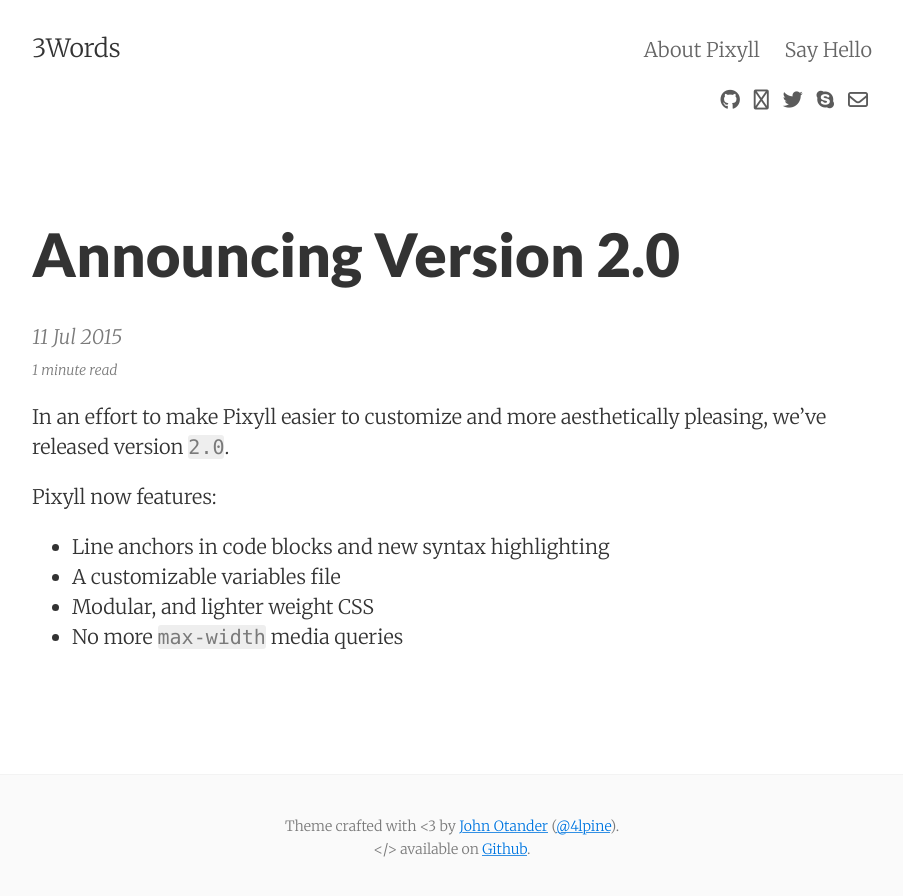
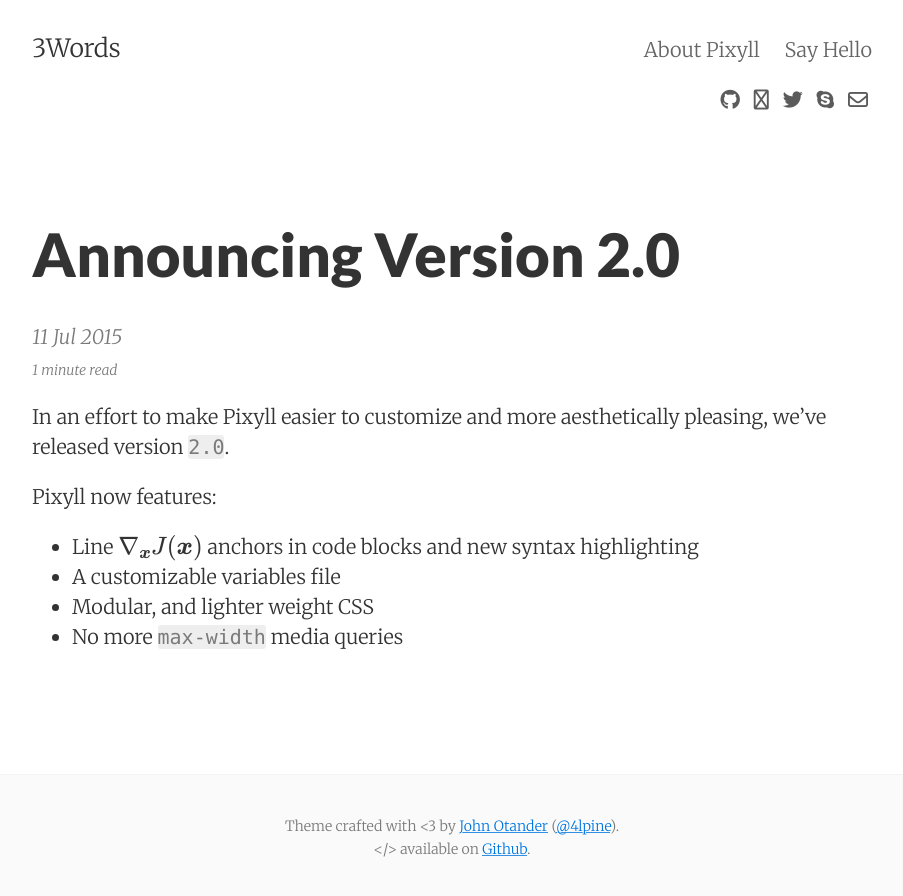
Before and after one commit to ozansener/3words, a Jekyll site: the page built from _posts/2015-07-11-announcing-pixyll-version-2.md, in a window 1280 px wide. Shown: the top 896 px of the page, without its empty margins (188-1091 px from the left). Built offline with Jekyll 4.4.1, drawn with Linux system fonts in a browser that asks for light colours; nearby versions of some CDN libraries; formulas are drawn with MathJax 3.

Commit message:
try latex

```diff
--- a/_posts/2015-07-11-announcing-pixyll-version-2.md
+++ b/_posts/2015-07-11-announcing-pixyll-version-2.md
@@ -10,7 +10,7 @@ In an effort to make Pixyll easier to customize and more aesthetically pleasing,
 
 Pixyll now features:
 
-* Line anchors in code blocks and new syntax highlighting
+* Line $$ \nabla_\boldsymbol{x} J(\boldsymbol{x}) $$  anchors in code blocks and new syntax highlighting
 * A customizable variables file
 * Modular, and lighter weight CSS
 * No more `max-width` media queries
```
